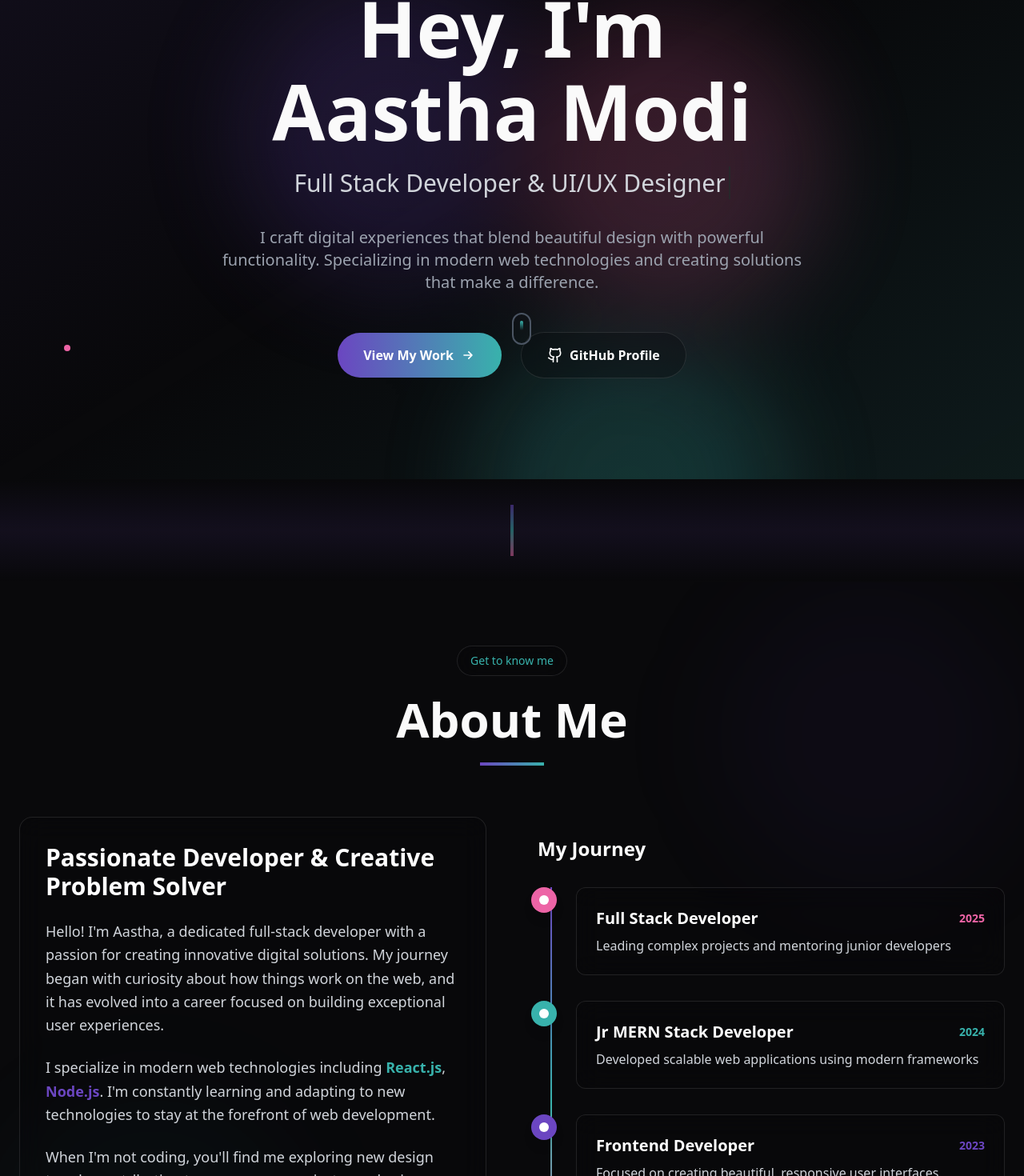
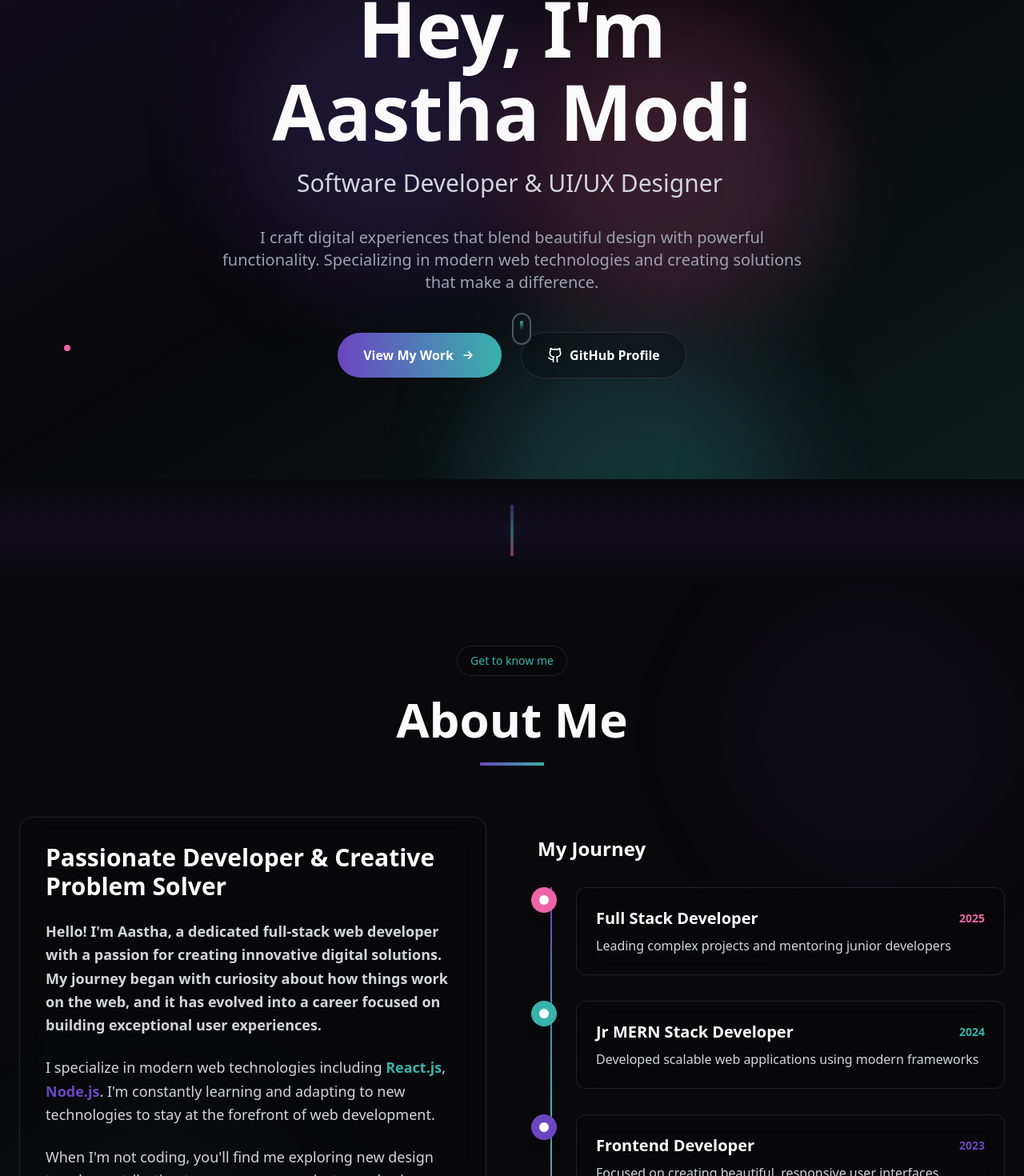
Before and after one commit to AASTHA2020/Portfolio, a React (Vite) app: page / in a window 1280 px wide. Shown: the part 201-1671 px from the top of the page at 80% size. Built offline with nearby package versions, Linux system fonts and the light colour scheme.

Commit message:
my portfolio

```diff
--- a/src/components/About.tsx
+++ b/src/components/About.tsx
@@ -31,9 +31,11 @@ const About: React.FC = () => {
 
               <div className="space-y-6 text-gray-300 text-lg leading-relaxed">
                 <p>
-                  Hello! I'm Aastha, a dedicated full-stack developer with a passion for creating
+                  <strong>
+                  Hello! I'm Aastha, a dedicated full-stack web developer with a passion for creating
                   innovative digital solutions. My journey began with curiosity about how things work
                   on the web, and it has evolved into a career focused on building exceptional user experiences.
+                  </strong>
                 </p>
 
                 <p>
--- a/src/components/Hero.tsx
+++ b/src/components/Hero.tsx
@@ -4,7 +4,7 @@ import { Github } from 'lucide-react';
 
 const Hero: React.FC = () => {
   const [typewriterText, setTypewriterText] = useState('');
-  const fullText = "Full Stack Developer & UI/UX Designer";
+  const fullText = "Software Developer & UI/UX Designer";
 
   useEffect(() => {
     let index = 0;
```
